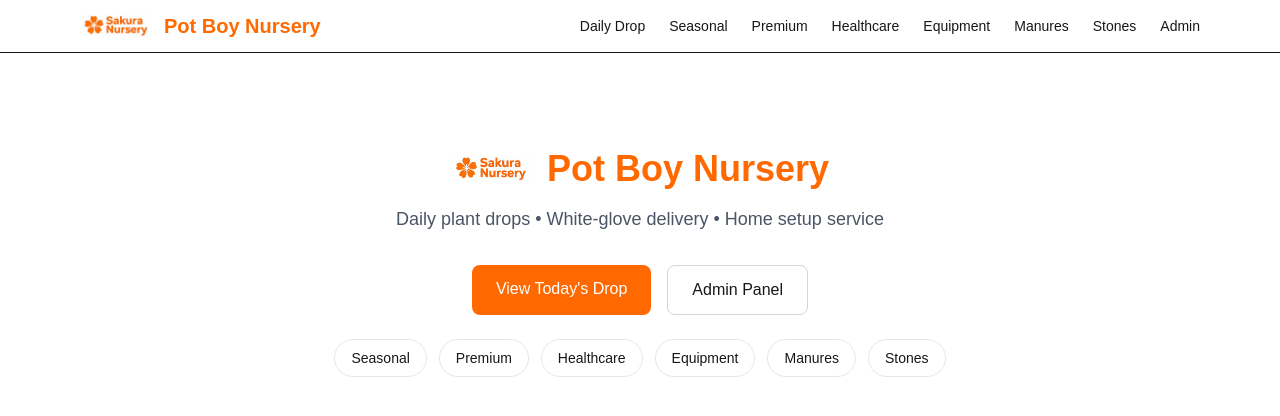
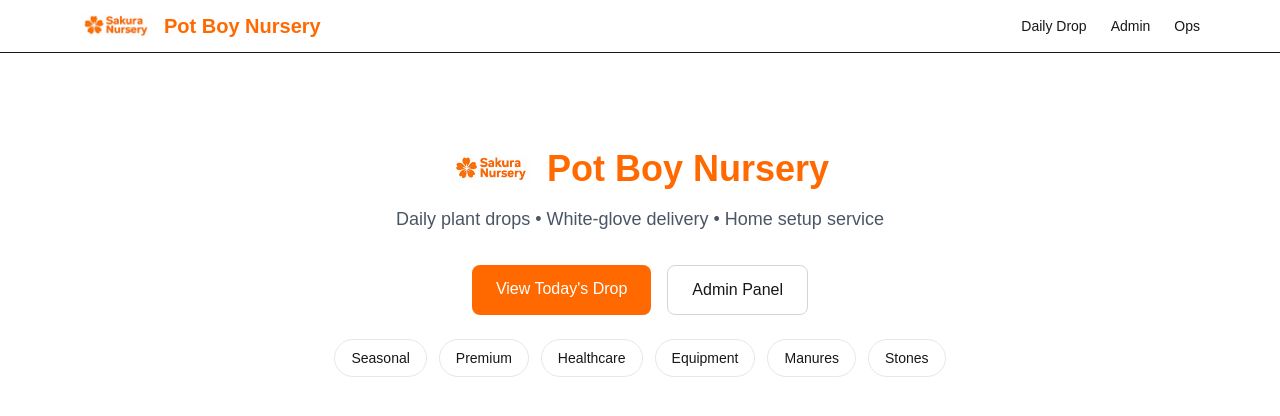
Before and after one commit to Eshwardvp/sakura-nursery-app, a Next.js app: page / in a window 1280 px wide. Shown: the top 416 px of the page. Built offline with nearby package versions, Linux system fonts and the light colour scheme.

Commit message:
chore(nav): remove category links from top navigation

```diff
--- a/app/layout.tsx
+++ b/app/layout.tsx
@@ -34,26 +34,11 @@
               <a href="/daily-drop" className="hover:text-orange-500">
                 Daily Drop
               </a>
-              <a href="/seasonal-plants" className="hover:text-orange-500">
-                Seasonal
-              </a>
-              <a href="/premium-plants" className="hover:text-orange-500">
-                Premium
-              </a>
-              <a href="/healthcare-plants" className="hover:text-orange-500">
-                Healthcare
-              </a>
-              <a href="/plant-equipment" className="hover:text-orange-500">
-                Equipment
-              </a>
-              <a href="/manures" className="hover:text-orange-500">
-                Manures
-              </a>
-              <a href="/attractive-stones" className="hover:text-orange-500">
-                Stones
-              </a>
               <a href="/admin" className="hover:text-orange-500">
                 Admin
+              </a>
+              <a href="/ops" className="hover:text-orange-500">
+                Ops
               </a>
             </div>
           </div>
```
